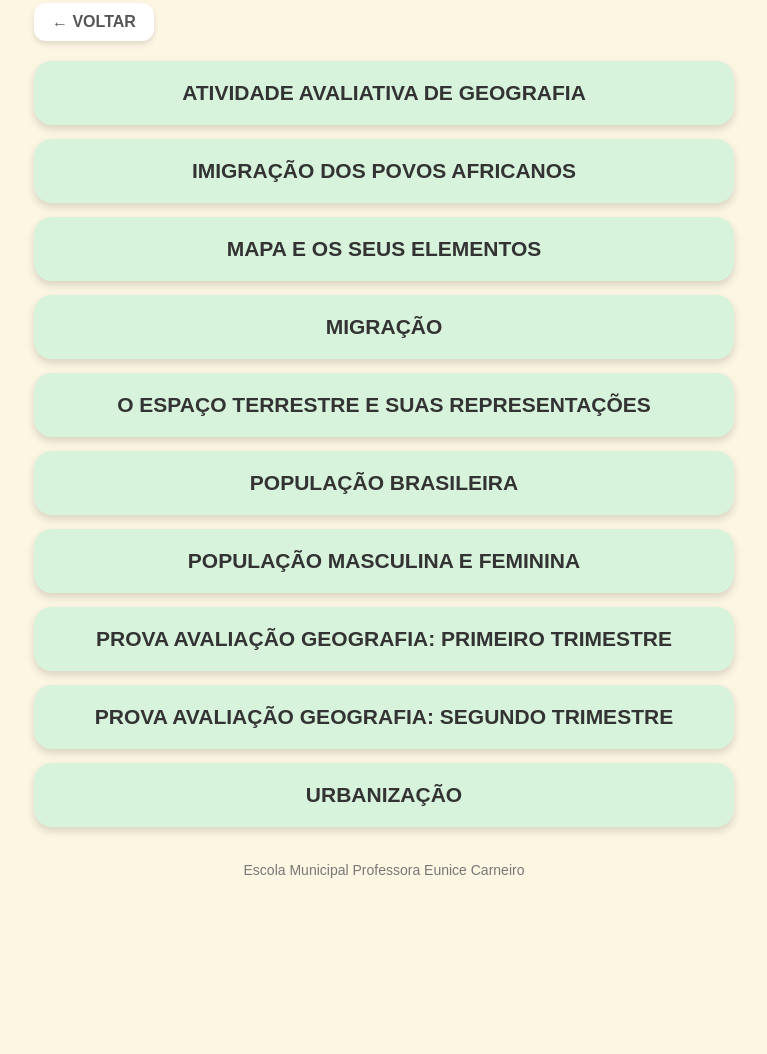
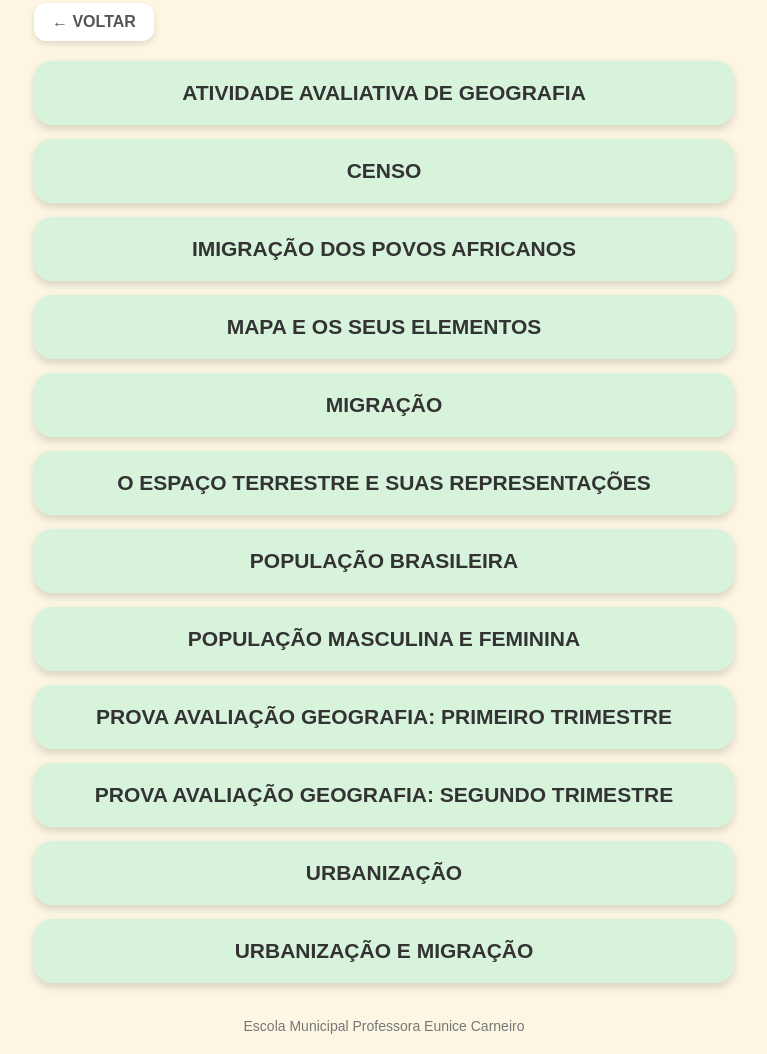
Before and after one commit to guilhermegdadiniz/atividadeseunicecarneiro, a plain HTML site: page 5ano/geografia.html in a window 1280 px wide. Shown: the part 313-1367 px from the top of the page, without its empty margins (256-1023 px from the left). Before the commit the page ends 1211 px from the top, so only its background shows below. Drawn offline with Linux system fonts and the light colour scheme.

Commit message:
Update geografia.html

```diff
--- a/5ano/geografia.html
+++ b/5ano/geografia.html
@@ -159,6 +159,8 @@
 <li><a href="IMIGRACAO%20DOS%20POVOS%20AFRICANOS.pdf" target="_blank">IMIGRAÇÃO DOS POVOS AFRICANOS</a></li>
 <li><a href="O%20ESPACO%20TERRESTRE%20E%20SUAS%20REPRESENTACOES.pdf" target="_blank">O ESPAÇO TERRESTRE E SUAS REPRESENTAÇÕES</a></li>
 <li><a href="ATIVIDADE%20AVALIATIVA%20DE%20GEOGRAFIA.pdf" target="_blank">ATIVIDADE AVALIATIVA DE GEOGRAFIA</a></li>
+<li><a href="CENSO.pdf" target="_blank">CENSO</a></li>
+<li><a href="URBANIZACAO%20E%20MIGRACAO.pdf" target="_blank">URBANIZAÇÃO E MIGRAÇÃO</a></li>
 
   </ul>
 
```
